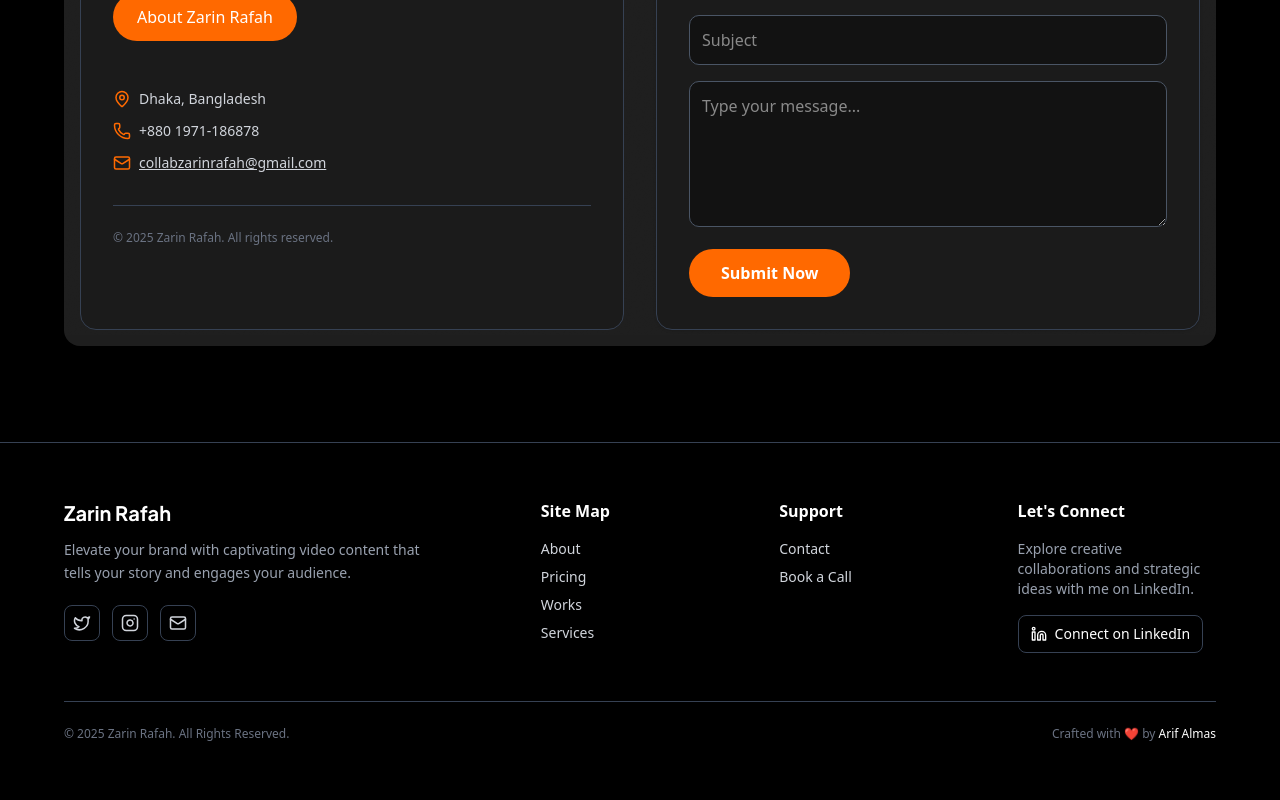
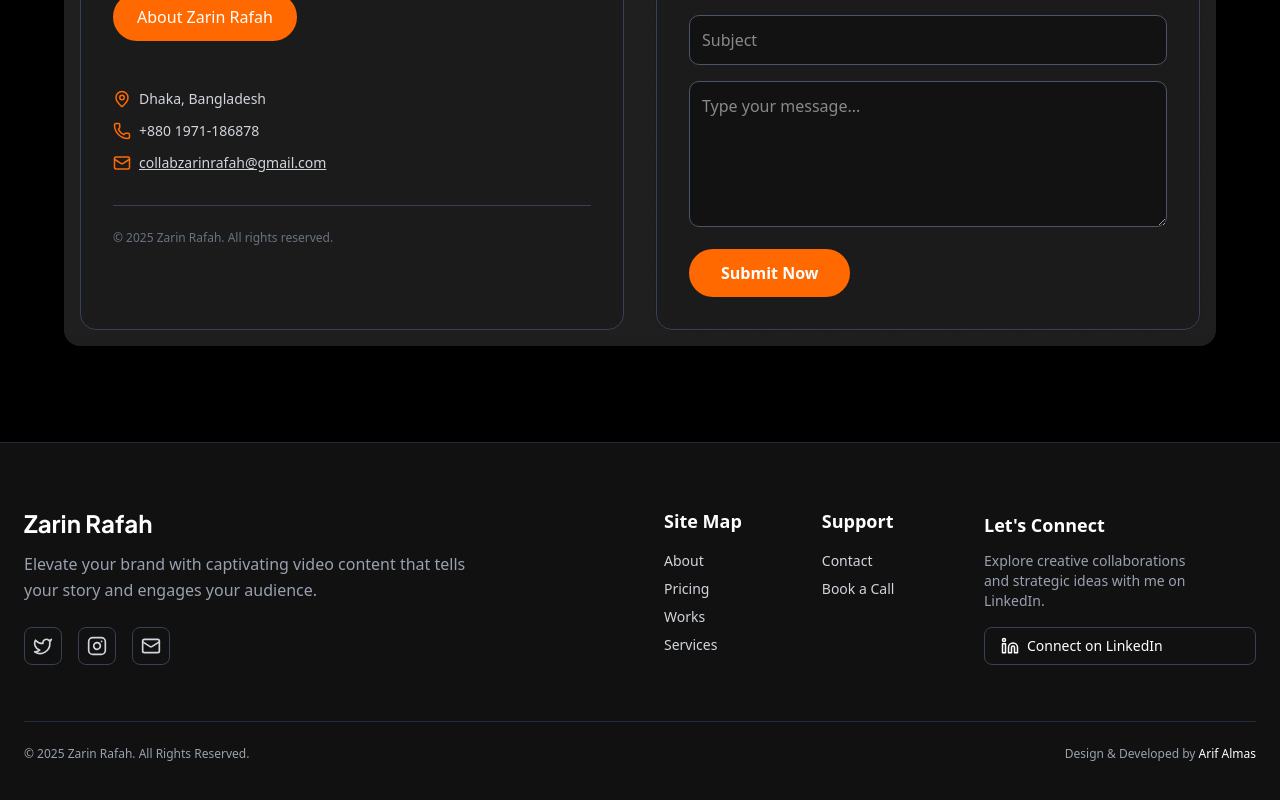
Before and after one commit to arifalmas/zarinrafah, a Next.js app: page /contact in a window 1280 px wide. Shown: the part 465-1265 px from the top of the page. Built offline with nearby package versions, Linux system fonts and the light colour scheme.

Commit message:
og images added

```diff
--- a/src/app/Footer/index.tsx
+++ b/src/app/Footer/index.tsx
@@ -5,86 +5,88 @@ import Link from "next/link";
 
 export default function Footer() {
         return (
-                <footer className="bg-[#000000] text-gray-300 border-t border-gray-700 py-14 px-6">
-                        <div className="max-w-6xl mx-auto grid md:grid-cols-5 gap-10">
+                <footer className="bg-[#111111] text-gray-300 border-t border-gray-800 py-16 px-6">
+                        <div className="max-w-7xl mx-auto grid md:grid-cols-4 gap-12">
                                 {/* Brand Info */}
                                 <div className="md:col-span-2">
-                                        <h2 className="text-white font-semibold text-xl flex items-center gap-2">
+                                        <h2 className="text-2xl font-bold text-white mb-3">
                                                 Zarin Rafah
                                         </h2>
-                                        <p className="mt-3 text-sm text-gray-400 leading-relaxed max-w-sm">
+                                        <p className="text-gray-400 leading-relaxed max-w-md">
                                                 Elevate your brand with captivating video content that tells your story and engages your audience.
                                         </p>
 
                                         {/* Social Icons */}
-                                        <div className="flex gap-3 mt-5">
+                                        <div className="flex gap-4 mt-6">
                                                 <Link
                                                         href="#"
                                                         className="p-2 rounded-md border border-gray-700 hover:border-gray-500 hover:text-white transition"
                                                 >
-                                                        <Twitter size={18} />
+                                                        <Twitter size={20} />
                                                 </Link>
                                                 <Link
                                                         href="https://www.instagram.com/zarin.rafah"
                                                         target="_blank"
-                                                        className="p-2 rounded-md border border-gray-700 hover:border-gray-500 hover:text-white transition"
+                                                        className="p-2 rounded-md border border-gray-700 hover:border-pink-500 hover:text-pink-500 transition"
                                                 >
-                                                        <Instagram size={18} />
+                                                        <Instagram size={20} />
                                                 </Link>
                                                 <Link
                                                         href="mailto:collabwithzarinrafah@gmail.com"
-                                                        className="p-2 rounded-md border border-gray-700 hover:border-gray-500 hover:text-white transition"
+                                                        className="p-2 rounded-md border border-gray-700 hover:border-orange-500 hover:text-orange-500 transition"
                                                 >
-                                                        <Mail size={18} />
+                                                        <Mail size={20} />
                                                 </Link>
-
                                         </div>
                                 </div>
 
+                                {/* Site Map & Support */}
+                                <div className="flex flex-col sm:flex-row gap-10 sm:gap-20">
                                         {/* Site Map */}
                                         <div>
-                                        <h3 className="text-white font-semibold mb-4">Site Map</h3>
+                                                <h3 className="text-white font-semibold mb-4 text-lg">Site Map</h3>
                                                 <ul className="space-y-2 text-sm">
-                                                <li><Link href="#about" className="hover:text-orange-400">About</Link></li>
-                                                <li><Link href="#pricing" className="hover:text-orange-400">Pricing</Link></li>
-                                                <li><Link href="#works" className="hover:text-orange-400">Works</Link></li>
-                                                <li><Link href="#services" className="hover:text-orange-400">Services</Link></li>
+                                                        <li><Link href="#about" className="hover:text-orange-400 transition">About</Link></li>
+                                                        <li><Link href="#pricing" className="hover:text-orange-400 transition">Pricing</Link></li>
+                                                        <li><Link href="#works" className="hover:text-orange-400 transition">Works</Link></li>
+                                                        <li><Link href="#services" className="hover:text-orange-400 transition">Services</Link></li>
                                                 </ul>
                                         </div>
 
                                         {/* Support */}
                                         <div>
-                                        <h3 className="text-white font-semibold mb-4">Support</h3>
+                                                <h3 className="text-white font-semibold mb-4 text-lg">Support</h3>
                                                 <ul className="space-y-2 text-sm">
-                                                <li><Link href="/contact" className="hover:text-orange-400">Contact</Link></li>
-                                                <li><Link href="/book-a-call" className="hover:text-orange-400">Book a Call</Link></li>
+                                                        <li><Link href="/contact" className="hover:text-orange-400 transition">Contact</Link></li>
+                                                        <li><Link href="/book-a-call" className="hover:text-orange-400 transition">Book a Call</Link></li>
                                                 </ul>
+                                        </div>
                                 </div>
 
                                 {/* LinkedIn Section */}
-                                <div className="flex flex-col justify-between">
-                                        <div>
-                                                <h3 className="text-white font-semibold mb-4">Let's Connect</h3>
-                                                <p className="text-sm text-gray-400 mb-4 max-w-[190px]">
+                                <div className="flex flex-col justify-start sm:justify-end mt-6 sm:mt-0">
+                                        <h3 className="text-white font-semibold mb-3 text-lg">Let's Connect</h3>
+                                        <p className="text-gray-400 mb-4 text-sm max-w-[220px]">
                                                 Explore creative collaborations and strategic ideas with me on LinkedIn.
                                         </p>
                                         <Link
                                                 href="https://www.linkedin.com/in/zarinrafah/"
                                                 target="_blank"
-                                                        className="inline-flex items-center gap-2 text-sm font-medium text-white border border-gray-700 px-3 py-2 rounded-md hover:border-orange-400 hover:text-orange-400 transition"
+                                                className="inline-flex items-center gap-2 text-sm font-medium text-white border border-gray-700 px-4 py-2 rounded-md hover:border-blue-500 hover:text-blue-500 transition"
                                         >
-                                                        <Linkedin size={16} /> Connect on LinkedIn
+                                                <Linkedin size={18} /> Connect on LinkedIn
                                         </Link>
-                                        </div>
                                 </div>
                         </div>
 
                         {/* Bottom Line */}
-                        <div className="max-w-6xl mx-auto border-t border-gray-700 mt-12 pt-6 flex flex-col md:flex-row justify-between text-xs text-gray-500">
+                        <div className="max-w-7xl mx-auto border-t border-gray-800 mt-14 pt-6 flex flex-col md:flex-row justify-between text-xs text-gray-400">
                                 <p>© 2025 Zarin Rafah. All Rights Reserved.</p>
-                                <p>
-                                        Crafted with ❤️ by{" "}
-                                        <span className="text-white font-medium"><a href="https://www.arifalmas.com/" target="_blank">Arif Almas</a></span>
+                                <p className="mt-2 md:mt-0">
+                                        Design & Developed by{" "}
+                                        <span className="text-white font-medium">
+                                                <a href="https://www.arifalmas.com/" target="_blank">Arif Almas</a>
+                                        </span>
                                 </p>
                         </div>
                 </footer>
--- a/src/app/home/hero.tsx
+++ b/src/app/home/hero.tsx
@@ -104,11 +104,11 @@ export default function Hero() {
                                                 </AnimatePresence>
                                         </div>
 
-                                        <h1 className="hero-title text-[54px] sm:text-7xl text-[#868686] leading-tight">
+                                        <h1 className="hero-title text-[54px] sm:text-7xl text-[#dcdcdc] leading-tight">
                                                 Video Edits
 
                                                 <br />That
-                                                <span className="text-[#dcdcdc] ml-2">Stand Out!</span>
+                                                <span className="text-[#f8b99c] ml-2">Stand Out!</span>
                                         </h1>
 
                                         <p className="text-xl text-[#8d8d8d]  max-w-[90rem]">
--- a/src/app/layout.tsx
+++ b/src/app/layout.tsx
@@ -35,8 +35,7 @@ export const metadata: Metadata = {
     images: [
       {
         url: "/og-image.png", // replace with your OG image path
-        width: 1200,
-        height: 630,
+
         alt: "Zarin Rafah - Content Strategist Portfolio",
       },
     ],
```
Also changed, not shown: src/app/Works/index.tsx (+7 -6 lines), public/og-image.png (added). Lines whose indentation alone changed are shown as unchanged.
